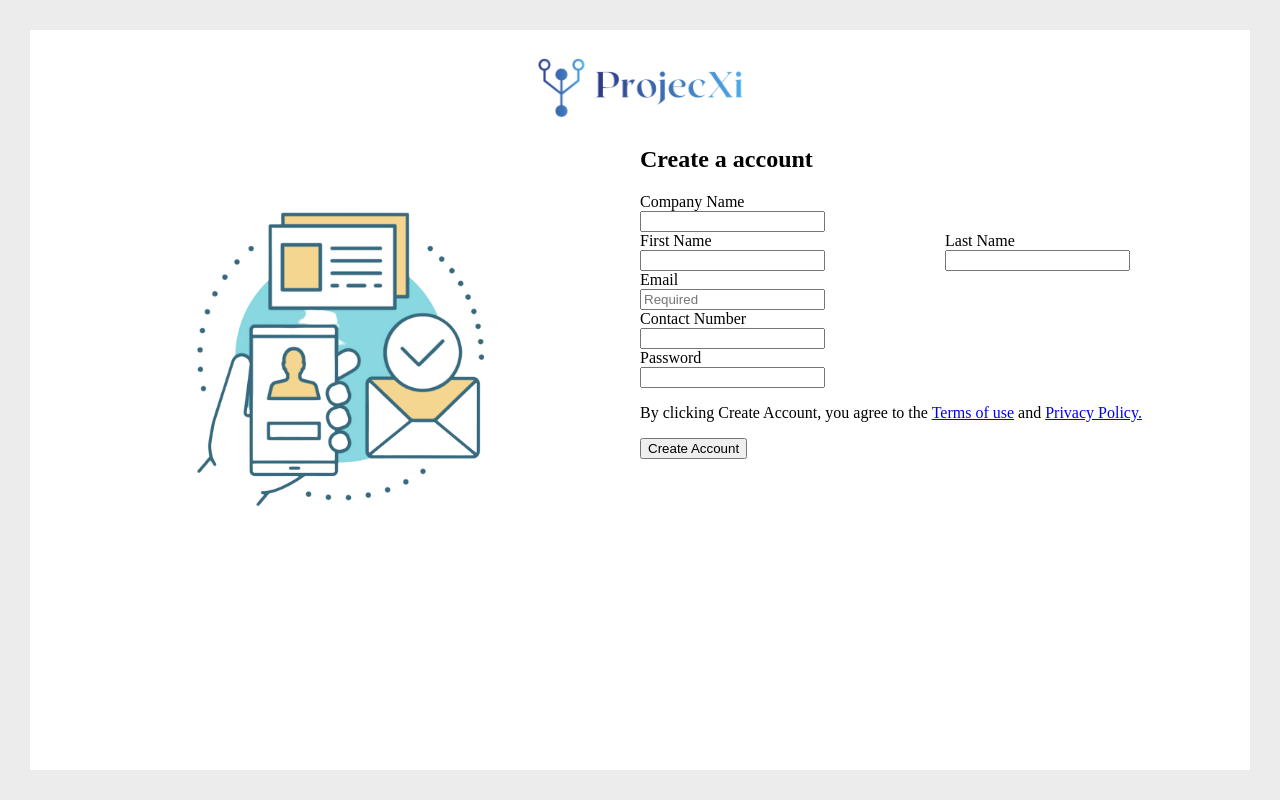
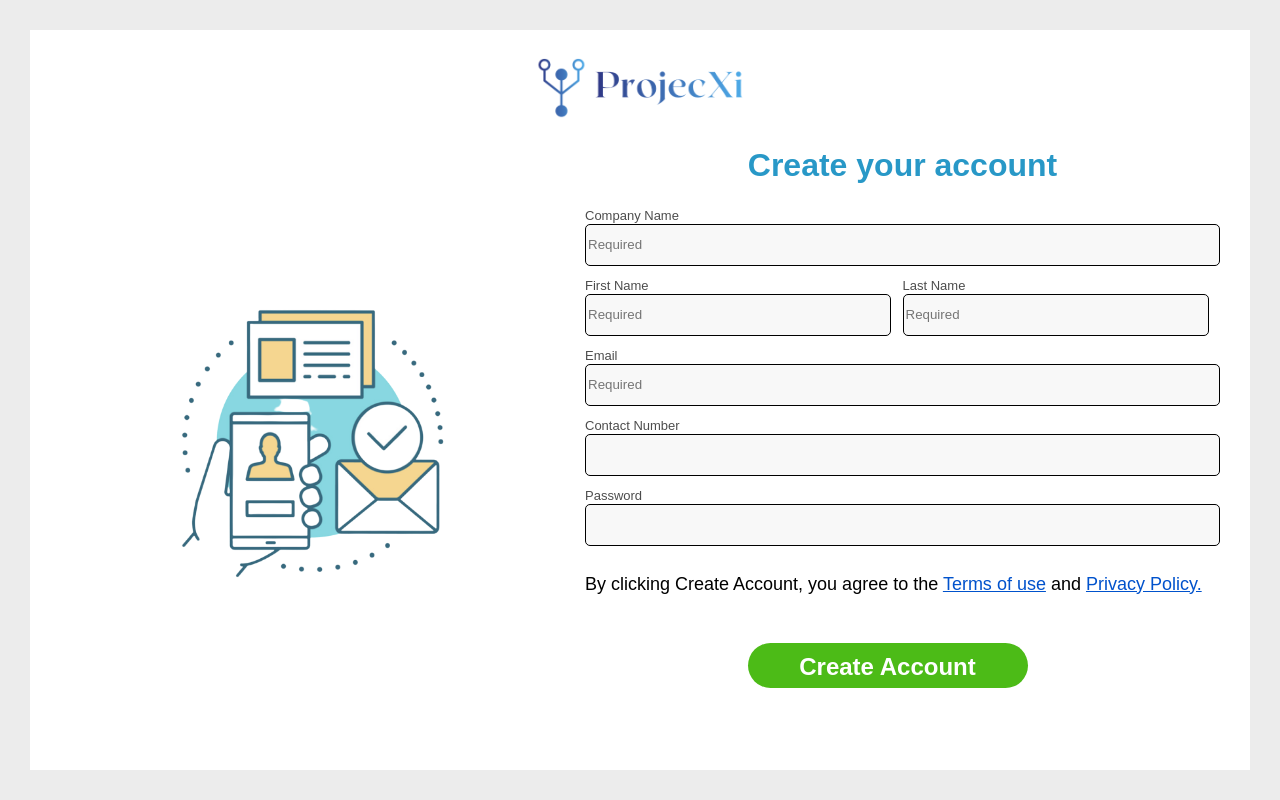
Before and after one commit to AmatyaSunu/projecxi, a PHP site: page /signup/signup.html in a window 1280 px wide. Run offline with PHP 8.4, Linux system fonts and the light colour scheme.

Commit message:
css added for sign up page

```diff
--- a/signup/signup.html
+++ b/signup/signup.html
@@ -21,22 +21,24 @@
                 </div>
             </div>
             <div class="signup-column">
-                <h2>Create a account</h2>
+                <div class="signup-form">
+                    <h1 class="signup-heading">Create your account</h1>
                     <div>
                         <div>
                             <label>Company Name</label>
                         </div>
                         <div>
-                        <input type="text">
+                            <input class="custom-input" type="text" id="name" name="name" placeholder="Required">
                         </div>
                     </div>
                     <div class="row">
                         <div class="column">
-                        <div>
+                            <div style="margin-right: -30px;">
                                 <label>First Name</label>
                             </div>
                             <div>
-                            <input type="text">
+                                <input class="custom-input-half" type="text" id="name" name="name"
+                                    placeholder="Required">
                             </div>
                         </div>
                         <div class="column">
@@ -44,7 +46,8 @@
                                 <label>Last Name</label>
                             </div>
                             <div>
-                            <input type="text">
+                                <input class="custom-input-half" type="text" id="name" name="name"
+                                    placeholder="Required">
                             </div>
                         </div>
                     </div>
@@ -72,10 +75,13 @@
                             <input class="custom-input" type="text">
                         </div>
                     </div>
-                <p class="policy">By clicking Create Account, you agree to the <a
-                    class="policy-link" href="privacy-policy.html">Terms of use</a> and <a
-                    class="policy-link" href="privacy-policy.html">Privacy Policy.</a></p>
-                    <button>Create Account</button>
+                    <p class="policy">By clicking Create Account, you agree to the <a class="policy-link"
+                            href="privacy-policy.html">Terms of use</a> and <a class="policy-link"
+                            href="privacy-policy.html">Privacy Policy.</a></p>
+                    <div class="create-button">
+                        <button class="create-account-button">Create Account</button>
+                    </div>
+                </div>
             </div>
         </div>
     </div>
--- a/styles/style.css
+++ b/styles/style.css
@@ -2,11 +2,24 @@
 
 .row {
     display: flex;
-  }
+    width: 100%;
+}
 
-  .column {
-    flex: 50%;
-  }
+.column {
+    flex: 1;
+    box-sizing: border-box;
+}
+
+label {
+    font-family: Arial;
+    font-weight: 300;
+    font-size: small;
+    color: rgba(0, 0, 0, 0.7);
+}
+
+a {
+    color: #0052CC;
+}
 
 /* signup page CSS */
 .signup-body {
@@ -50,6 +63,18 @@
     box-sizing: border-box;
 }
 
+.signup-column h1 {
+    color: #2898C7;
+    font-family: sans-serif;
+    display: flex;
+    justify-content: center;
+    align-items: center;
+}
+
+.signup-form {
+    padding-right: 30px;
+}
+
 .signup-img {
     display: flex;
     justify-content: center;
@@ -62,3 +87,45 @@
     max-width: 60%;
     height: auto;
 }
+
+.custom-input {
+    width: 629px;
+    height: 38px;
+    background-color: #F8F8F8;
+    border: black 1px solid;
+    border-radius: 5px;
+    margin-bottom: 10px;
+}
+
+.custom-input-half {
+    width: 300px;
+    height: 38px;
+    background-color: #F8F8F8;
+    border: black 1px solid;
+    border-radius: 5px;
+    margin-bottom: 10px;
+}
+
+.policy {
+   font-size: large;
+   font-family: sans-serif;
+}
+
+.create-button {
+    display: flex;
+    justify-content: center; /* Horizontally centers the button */
+    align-items: center;
+}
+
+.create-account-button {
+    font-size: x-large;
+    font-weight: bolder;
+    color: #fff;
+    border: none;
+    border-radius: 30px;
+    background-color: #4CBB17;
+    padding: 10px 25px;
+    width: 280px;
+    height: 45px;
+    margin: 30px 30px 0px 0px;
+}
```
Lines whose indentation alone changed are shown as unchanged.
